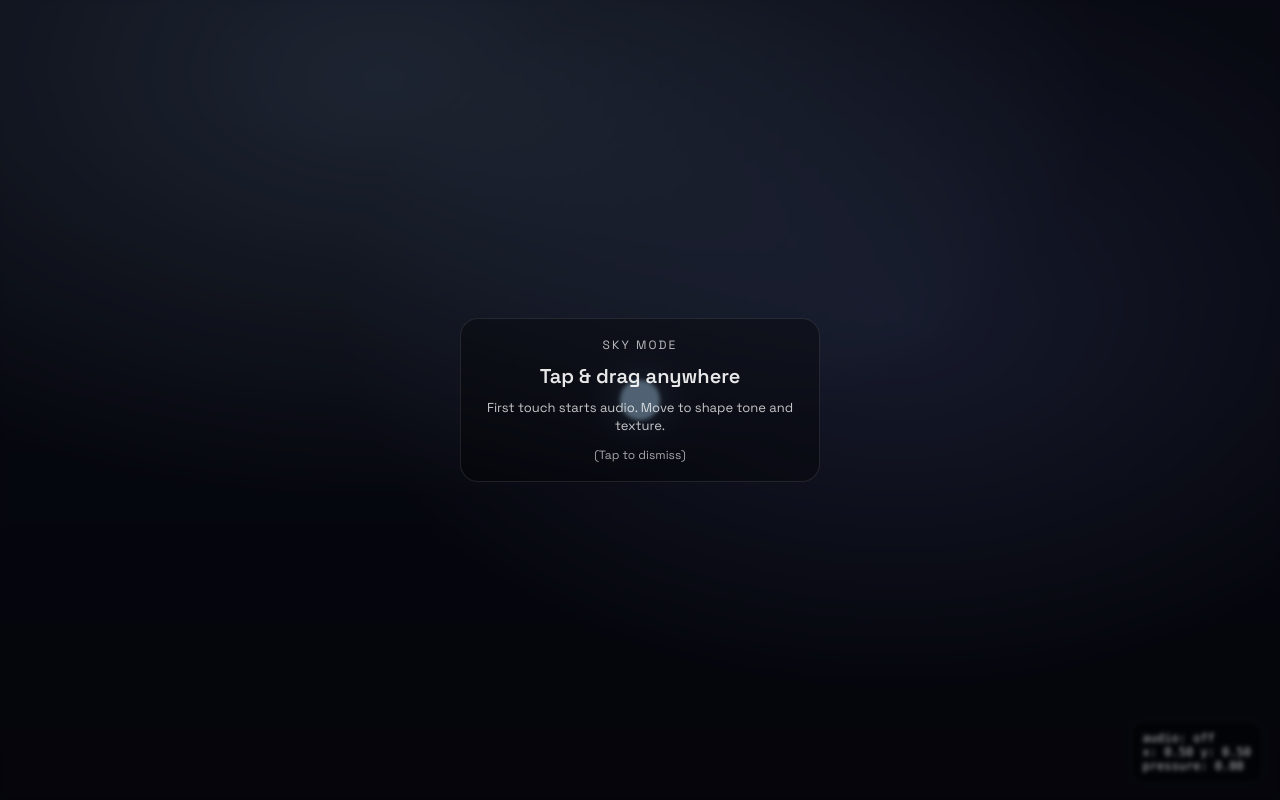
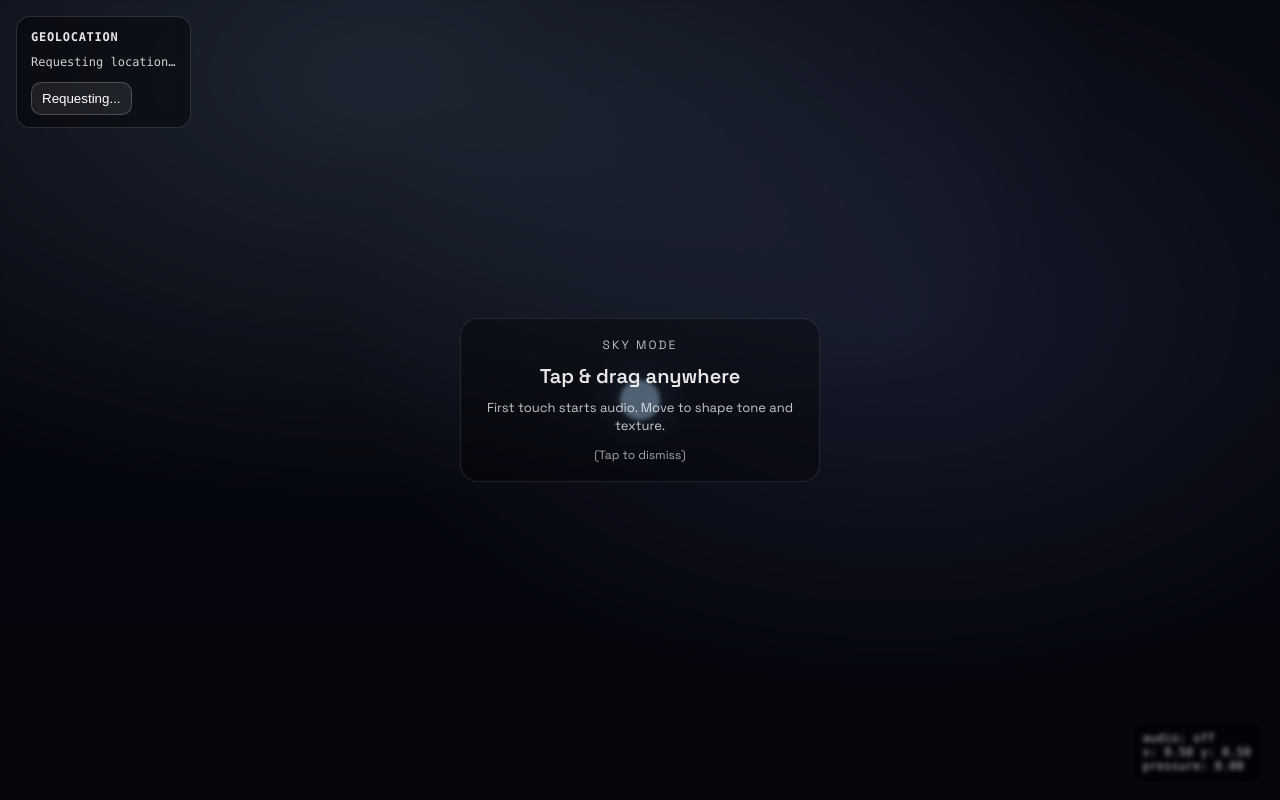
Before and after one commit to samuelgeorgejohnson/techno__peace, a React (Vite) app in the folder apps/web/: page / in a window 1280 px wide. Built offline with nearby package versions, Linux system fonts and the light colour scheme; no server answers.

Commit message:
Wire geolocation prompt into SkyInstrument app shell

```diff
--- a/apps/web/src/App.tsx
+++ b/apps/web/src/App.tsx
@@ -1,5 +1,96 @@
+import { useEffect, useMemo, useState } from "react";
 import SkyInstrument from "./components/SkyInstrument";
 
 export default function App() {
-  return <SkyInstrument />;
+  const [location, setLocation] = useState<GeolocationPosition | null>(null);
+  const [locationError, setLocationError] = useState<string | null>(null);
+  const [isRequestingLocation, setIsRequestingLocation] = useState(false);
+
+  const requestLocation = () => {
+    if (!("geolocation" in navigator)) {
+      setLocationError("Geolocation not supported in this browser.");
+      return;
+    }
+
+    setIsRequestingLocation(true);
+    setLocationError(null);
+
+    navigator.geolocation.getCurrentPosition(
+      (pos) => {
+        setLocation(pos);
+        setIsRequestingLocation(false);
+      },
+      (err) => {
+        setLocationError(err.message);
+        setIsRequestingLocation(false);
+      },
+      {
+        enableHighAccuracy: true,
+        timeout: 10000,
+        maximumAge: 60000,
+      }
+    );
+  };
+
+  useEffect(() => {
+    requestLocation();
+  }, []);
+
+  const locationText = useMemo(() => {
+    if (location) {
+      return `${location.coords.latitude.toFixed(5)}, ${location.coords.longitude.toFixed(5)}`;
+    }
+
+    if (locationError) {
+      return `Location unavailable: ${locationError}`;
+    }
+
+    if (isRequestingLocation) {
+      return "Requesting location…";
+    }
+
+    return "Location not requested yet.";
+  }, [isRequestingLocation, location, locationError]);
+
+  return (
+    <div style={{ position: "relative", width: "100vw", height: "100vh" }}>
+      <SkyInstrument />
+
+      <div
+        style={{
+          position: "absolute",
+          top: 16,
+          left: 16,
+          maxWidth: "min(420px, calc(100vw - 32px))",
+          padding: "12px 14px",
+          borderRadius: 14,
+          background: "rgba(0,0,0,0.42)",
+          border: "1px solid rgba(255,255,255,0.14)",
+          color: "rgba(255,255,255,0.9)",
+          backdropFilter: "blur(8px)",
+          fontFamily: "ui-monospace, SFMono-Regular, Menlo, Monaco, Consolas, monospace",
+          fontSize: 12,
+          lineHeight: 1.45,
+          zIndex: 2,
+        }}
+      >
+        <div style={{ marginBottom: 8, letterSpacing: "0.06em", fontWeight: 700 }}>GEOLOCATION</div>
+        <div style={{ marginBottom: 10, opacity: 0.9 }}>{locationText}</div>
+        <button
+          onClick={requestLocation}
+          disabled={isRequestingLocation}
+          style={{
+            borderRadius: 10,
+            border: "1px solid rgba(255,255,255,0.2)",
+            background: "rgba(255,255,255,0.08)",
+            color: "white",
+            padding: "8px 10px",
+            cursor: isRequestingLocation ? "wait" : "pointer",
+          }}
+        >
+          {isRequestingLocation ? "Requesting..." : "Request location"}
+        </button>
+      </div>
+    </div>
+  );
 }
```
